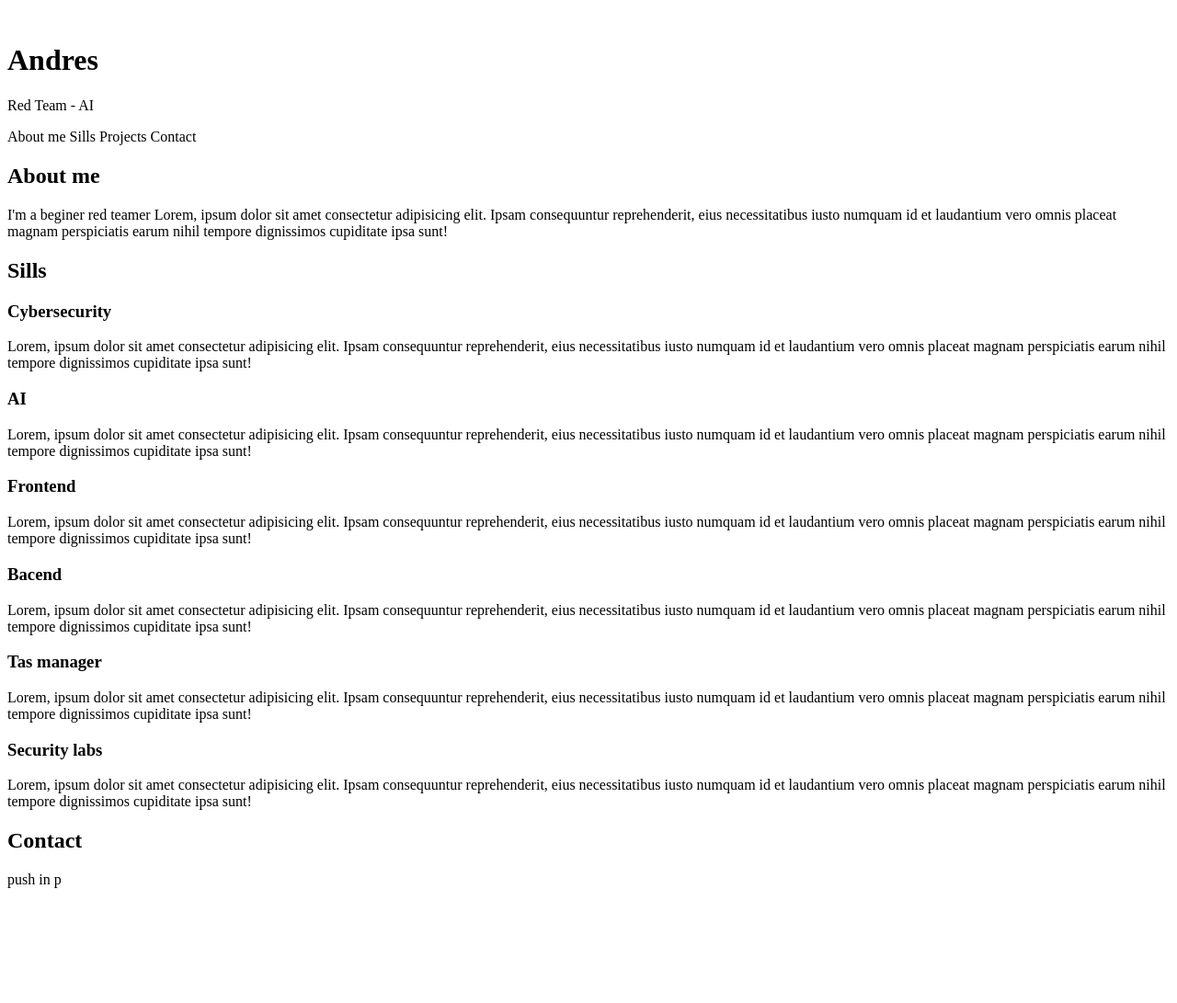
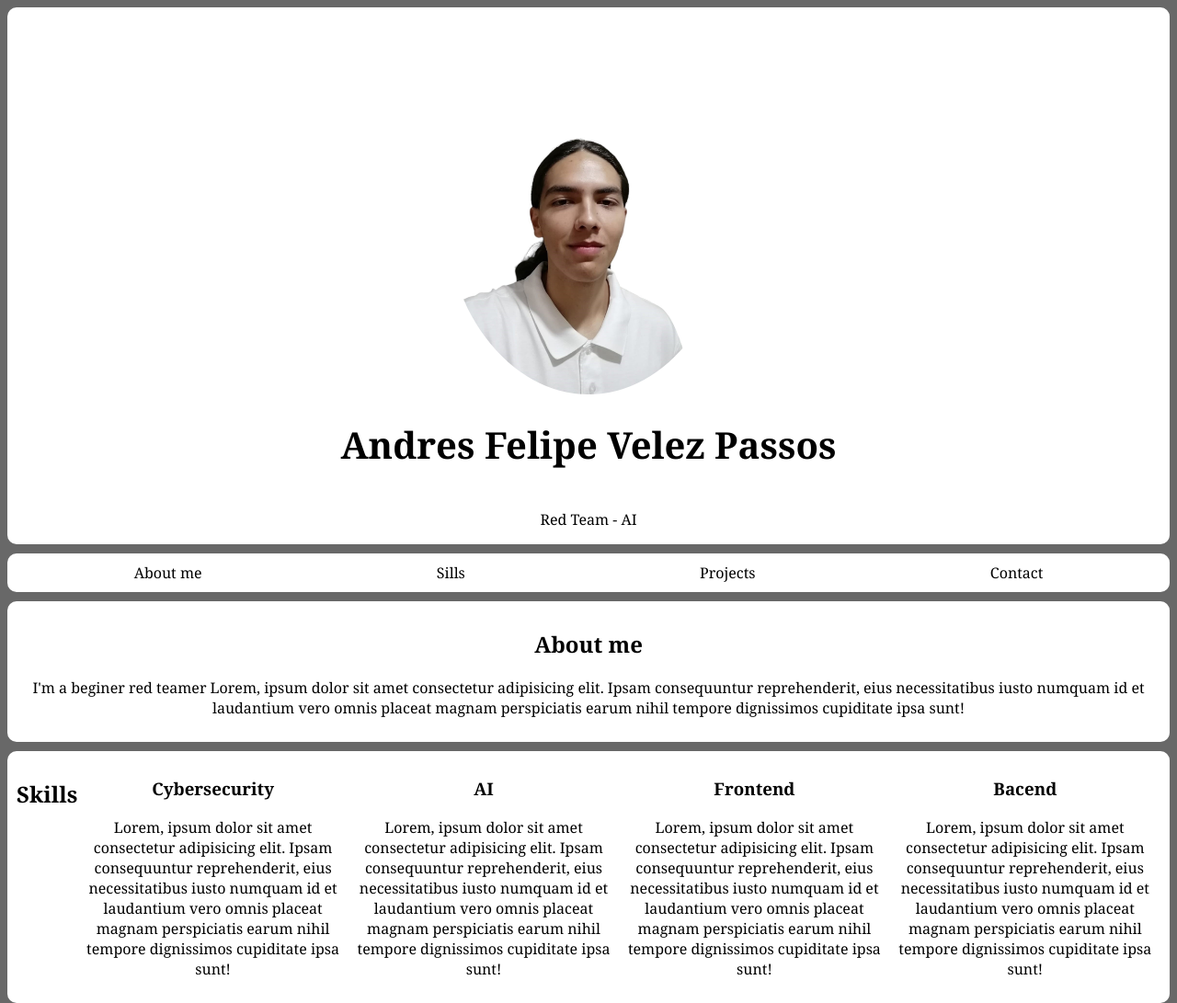
Before and after one commit to AFVP9212/full-upgrade, a plain HTML site: page portfolio/index.html in a window 1280 px wide. Shown: the top 1091 px of the page at 92% size. Before the commit the page ends 982 px from the top, so only its background shows below. Drawn offline with Linux system fonts and the light colour scheme.

Commit message:
Adding CSS style on the webpage!

```diff
--- a/portfolio/index.html
+++ b/portfolio/index.html
@@ -4,22 +4,23 @@
   <meta charset="UTF-8">
   <meta name="viewport" content="width=device-width, initial-scale=1.0">
   <title>About me</title>
+  <link rel="stylesheet" href="style.css">
 </head>
 <header>
-  <div>
-    <img src="" alt="">
-    <h1>Andres</h1>
+  <div id="header">
+    <img src="picture.jpg" alt="picture">
+    <h1 class="name">Andres Felipe Velez Passos</h1>
     <p>Red Team - AI </p>
   </div>
 </header>
 <body>
-  <div>
+  <div class="nav">
     <span>About me</span>
     <span>Sills</span>
     <span>Projects</span>
     <span>Contact</span>
   </div>
-  <div>
+  <div class="about">
     <h2>About me</h2>
     <p>
       I'm a beginer red teamer
@@ -29,9 +30,9 @@
       tempore dignissimos cupiditate ipsa sunt!
     </p>
   </div>
-  <div>
-    <h2>Sills</h2>
-    <div>
+  <div class="skills">
+    <h2>Skills</h2><br>
+    <div class="skills-list">
       <h3>Cybersecurity</h3>
       <p>Lorem, ipsum dolor sit amet consectetur adipisicing elit.
         Ipsam consequuntur reprehenderit, eius necessitatibus iusto numquam
@@ -91,6 +92,7 @@
       <p></p>
     </div>
   </div>
+  <script src="script.js"></script>
 </body>
 <footer>
   <p>push in p</p>
--- a/portfolio/style.css
+++ b/portfolio/style.css
@@ -0,0 +1,57 @@
+body {
+
+  background-color: rgb(104, 104, 104);
+
+}
+
+img {
+  width: 25%;
+  height: 25%;
+  border-radius: 100%;
+}
+
+#header {
+  background-color: white;
+  color: black;
+  align-items: center;
+  display: flex;
+  flex-direction: column;
+  border-radius: 10px;
+  font-family: Cambria, Cochin, Georgia, Times, 'Times New Roman', serif;
+}
+
+h1.name {
+  font-size: 2.5em;
+  font-weight: bolder;
+}
+
+div.nav {
+  display: flex;
+  flex-direction: row;
+  border-radius: 10px;
+  background-color: white;
+  justify-content: space-around;
+  font-family: Cambria, Cochin, Georgia, Times, 'Times New Roman', serif;
+  margin-top: 10px;
+  padding: 10px;
+}
+
+div.about {
+  background-color: white;
+  border-radius: 10px;
+  padding: 10px;
+  margin-top: 10px;
+  font-family: Cambria, Cochin, Georgia, Times, 'Times New Roman', serif;
+  text-align: center;
+}
+
+div.skills {
+  background-color: white;
+  border-radius: 10px;
+  padding: 10px;
+  margin-top: 10px;
+  font-family: Cambria, Cochin, Georgia, Times, 'Times New Roman', serif;
+  text-align: center;
+  display: flex;
+  flex-direction: row;
+}
```
Also changed, not shown: portfolio/picture.jpg (added).
